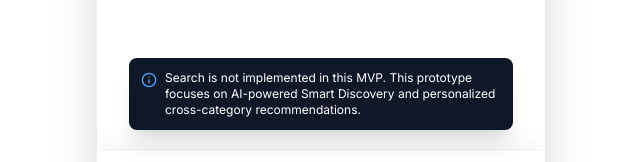
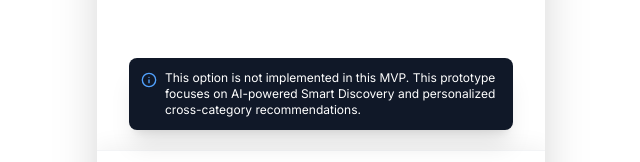
Before and after one commit to Shri3110/Blinkit_AI_Smart_recommendation_Systems, a Next.js app in the folder frontend/: page / in a window 1280 px wide. Both pictures are taken after a click on the button "Cart". Shown: the part 574-736 px from the top of the page, without its empty margins (319-959 px from the left). Built offline with nearby package versions, Linux system fonts and the light colour scheme; no server answers.

Commit message:
Update cart toast text to say 'This option is not implemented'

```diff
--- a/frontend/components/BottomNav.tsx
+++ b/frontend/components/BottomNav.tsx
@@ -56,12 +56,12 @@ export default function BottomNav() {
         </div>
       )}
 
-      {showCartToast && (
+    {showCartToast && (
         <div className="fixed bottom-24 left-1/2 transform -translate-x-1/2 w-11/12 max-w-sm bg-gray-900 text-white text-xs p-3 rounded-lg shadow-xl z-50 animate-fade-in-up">
           <div className="flex items-start">
             <Info size={16} className="text-blue-400 mr-2 flex-shrink-0 mt-0.5" />
             <p>
-              Search is not implemented in this MVP. This prototype focuses on AI-powered Smart Discovery and personalized cross-category recommendations.
+              This option is not implemented in this MVP. This prototype focuses on AI-powered Smart Discovery and personalized cross-category recommendations.
             </p>
           </div>
         </div>
```
